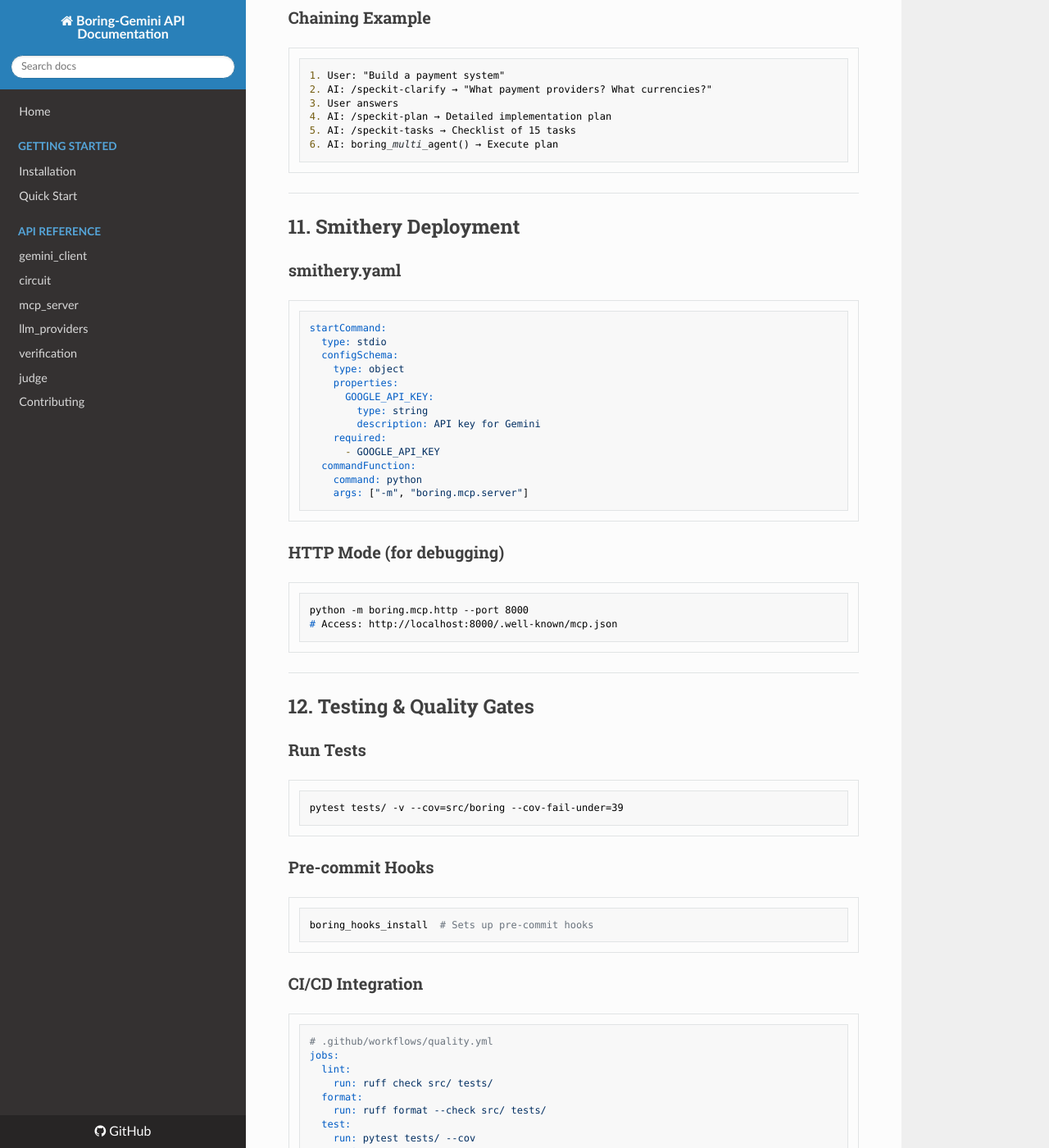
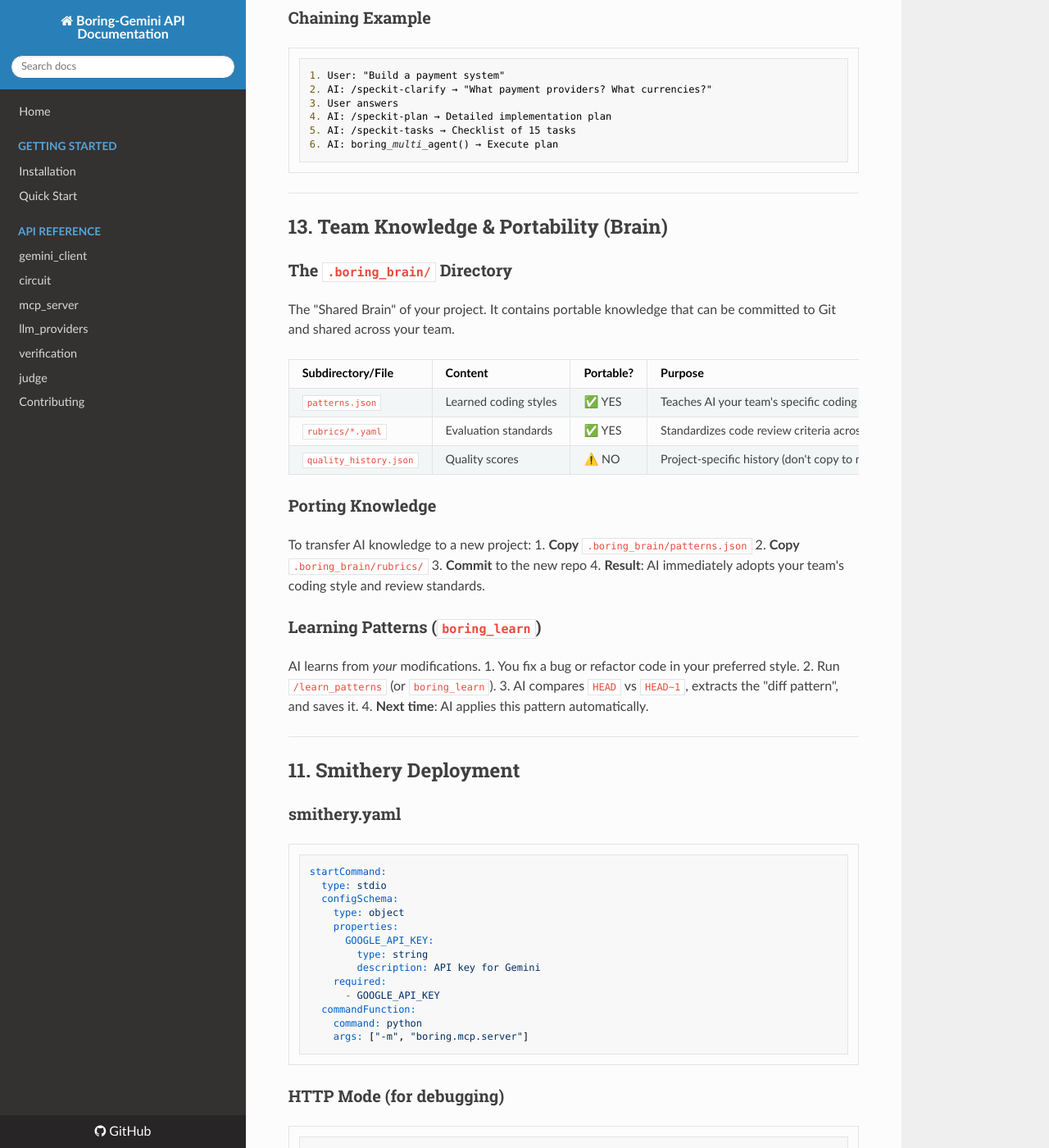
Before and after one commit to Boring206/boring-gemini, an MkDocs documentation site: the page built from docs/ADVANCED_TUTORIAL.md, in a window 1280 px wide and 1400 px high, scrolled down 6595 px. Shown: the whole window at 82% size. Built offline with MkDocs 1.6.1, drawn with Linux system fonts in a browser that asks for light colours; nearby versions of some CDN libraries; some of the changed text lies outside the part shown.

Commit message:
docs: add brain portability and pattern learning details

```diff
--- a/docs/ADVANCED_TUTORIAL.md
+++ b/docs/ADVANCED_TUTORIAL.md
@@ -303,6 +303,32 @@ boring_delegate(
 
 ---
 
+## 13. Team Knowledge & Portability (Brain)
+### The `.boring_brain/` Directory
+The "Shared Brain" of your project. It contains portable knowledge that can be committed to Git and shared across your team.
+
+| Subdirectory/File | Content | Portable? | Purpose |
+|-------------------|---------|-----------|---------|
+| `patterns.json` | Learned coding styles | ✅ YES | Teaches AI your team's specific coding patterns |
+| `rubrics/*.yaml` | Evaluation standards | ✅ YES | Standardizes code review criteria across team |
+| `quality_history.json` | Quality scores | ⚠️ NO | Project-specific history (don't copy to new repos) |
+
+### Porting Knowledge
+To transfer AI knowledge to a new project:
+1. **Copy** `.boring_brain/patterns.json`
+2. **Copy** `.boring_brain/rubrics/`
+3. **Commit** to the new repo
+4. **Result**: AI immediately adopts your team's coding style and review standards.
+
+### Learning Patterns (`boring_learn`)
+AI learns from *your* modifications.
+1. You fix a bug or refactor code in your preferred style.
+2. Run `/learn_patterns` (or `boring_learn`).
+3. AI compares `HEAD` vs `HEAD~1`, extracts the "diff pattern", and saves it.
+4. **Next time**: AI applies this pattern automatically.
+
+---
+
 ## 11. Smithery Deployment
 
 ### smithery.yaml
@@ -362,6 +388,7 @@ jobs:
 
 | Category | Key Tools |
 |----------|-----------|
+| **Knowledge** | `boring_learn`, `boring_create_rubrics` |
 | **Verification** | `boring_verify`, `boring_auto_fix` |
 | **Security** | `boring_security_scan` |
 | **Transactions** | `boring_transaction_start`, `boring_rollback` |
```
Also changed, not shown: docs/PROFESSIONAL_PLAYBOOK.md (+20 -0 lines).
